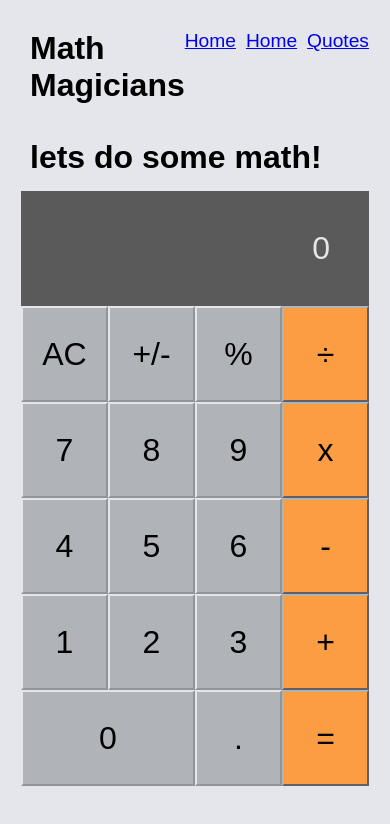
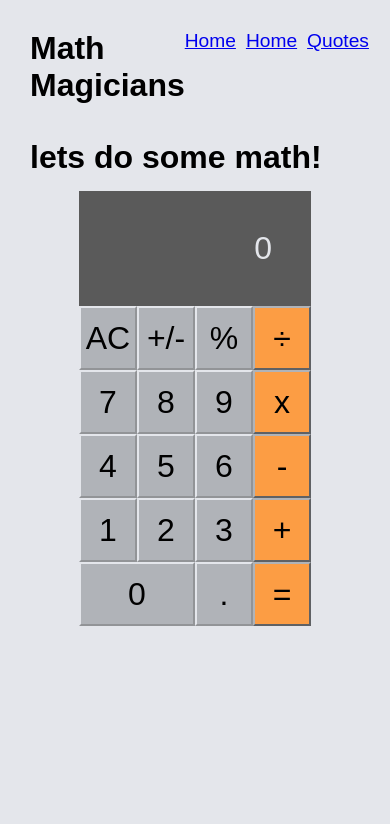
Before and after one commit to bernabasy/math-magicians, a React (Create React App) app: page /calculate in a window 390 px wide. Shown: the top 824 px of the page. Built offline with nearby package versions, Linux system fonts and the light colour scheme.

Commit message:
Reduce the size of  culculater boxes

```diff
--- a/src/App.css
+++ b/src/App.css
@@ -57,8 +57,8 @@ body {
   justify-content: center;
   margin-left: 5%;
   margin-top: 20px;
-  grid-template-columns: repeat(4, 15rem);
-  grid-template-rows: minmax(7rem, auto) repeat(5, 6rem);
+  grid-template-columns: repeat(4, 12rem);
+  grid-template-rows: minmax(7rem, auto) repeat(5, 5rem);
 }
 
 .calculeter-wrap > button {
@@ -107,8 +107,8 @@ body {
     display: grid;
     justify-content: center;
     margin: 10px 50px 20px;
-    grid-template-columns: repeat(4, 30%);
-    grid-template-rows: minmax(7rem, auto) repeat(5, 6rem);
+    grid-template-columns: repeat(4, 20%);
+    grid-template-rows: minmax(7rem, auto) repeat(5, 4rem);
   }
 
   .output {
```
